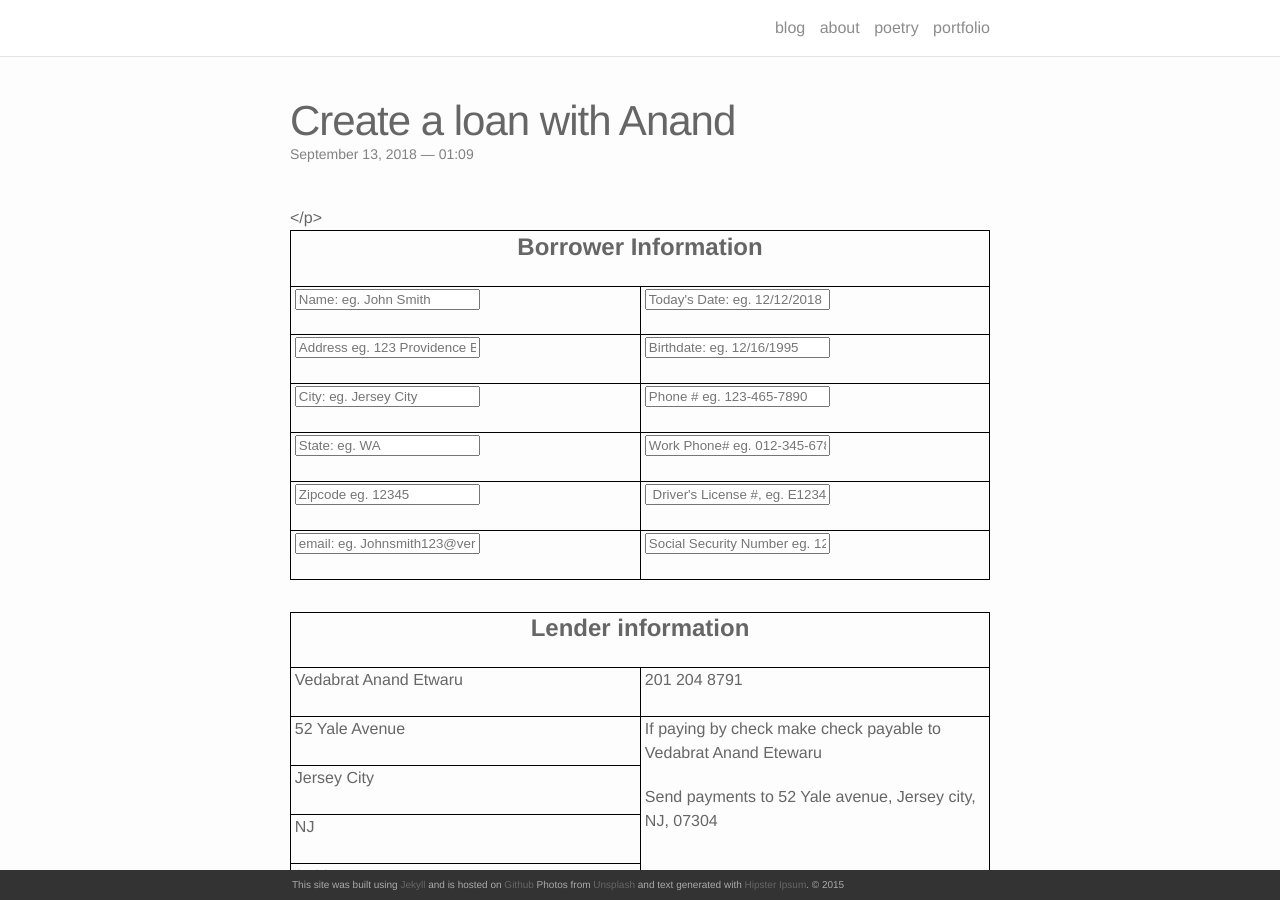
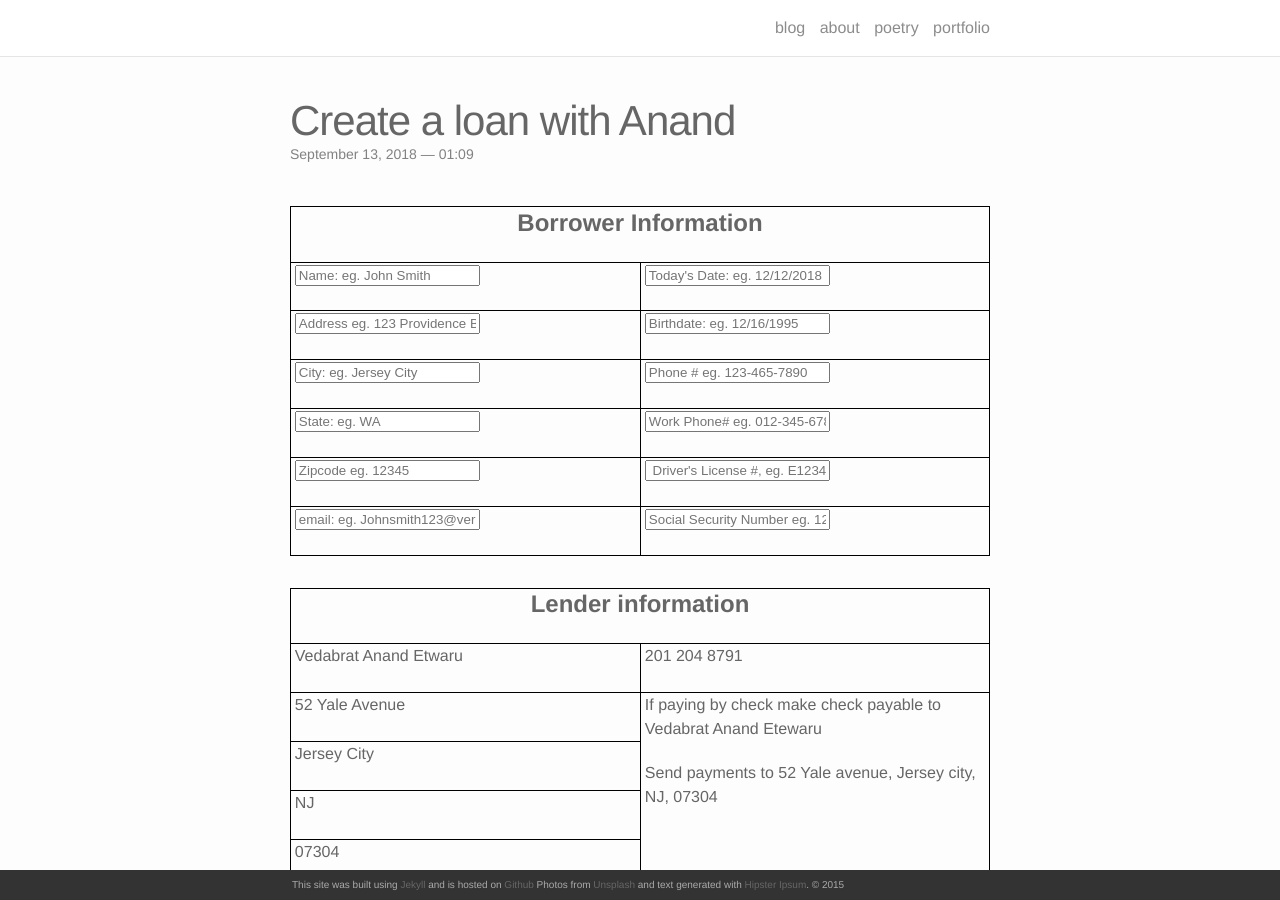
Before and after one commit to vedabrat/vedabrat.github.io, a Jekyll site: the page built from _posts/2018-09-13-title.markdown, in a window 1280 px wide and 900 px high. Built offline with Jekyll 4.4.1, drawn with Linux system fonts in a browser that asks for light colours; nearby versions of some CDN libraries.

Commit message:
uh loan page plz

```diff
--- a/_posts/2018-09-13-title.markdown
+++ b/_posts/2018-09-13-title.markdown
@@ -8,7 +8,7 @@
   <!-- the redirect_to is optional, the form will redirect to the referrer on submission -->
   <input type='hidden' name='redirect_to' value='<the complete return url e.g. http://fooey.com/thank-you.html>' />
   <!-- all your input fields here.... -->
-  </p>
+
 <table width="100%" cellpadding="3" cellspacing="0">
 	<col width="128*">
 	<col width="128*">
@@ -20,7 +20,7 @@
 	</tr>
 	<tr valign="top">
 		<td width="50%" style="border-top: none; border-bottom: 1px solid #000000; border-left: 1px solid #000000; border-right: none; padding-top: 0in; padding-bottom: 0.04in; padding-left: 0.04in; padding-right: 0in">
-			<p><input type="text" id="input01" placeholder="Name: eg. John Smith"/></p>
+			<p><input type="text" name="name" id="input01" placeholder="Name: eg. John Smith"/></p>
 		</td>
 		<td width="50%" style="border-top: none; border-bottom: 1px solid #000000; border-left: 1px solid #000000; border-right: 1px solid #000000; padding-top: 0in; padding-bottom: 0.04in; padding-left: 0.04in; padding-right: 0.04in">
 			<p><input type="text" id="input02" placeholder="Today's Date: eg. 12/12/2018"/></p>
```
